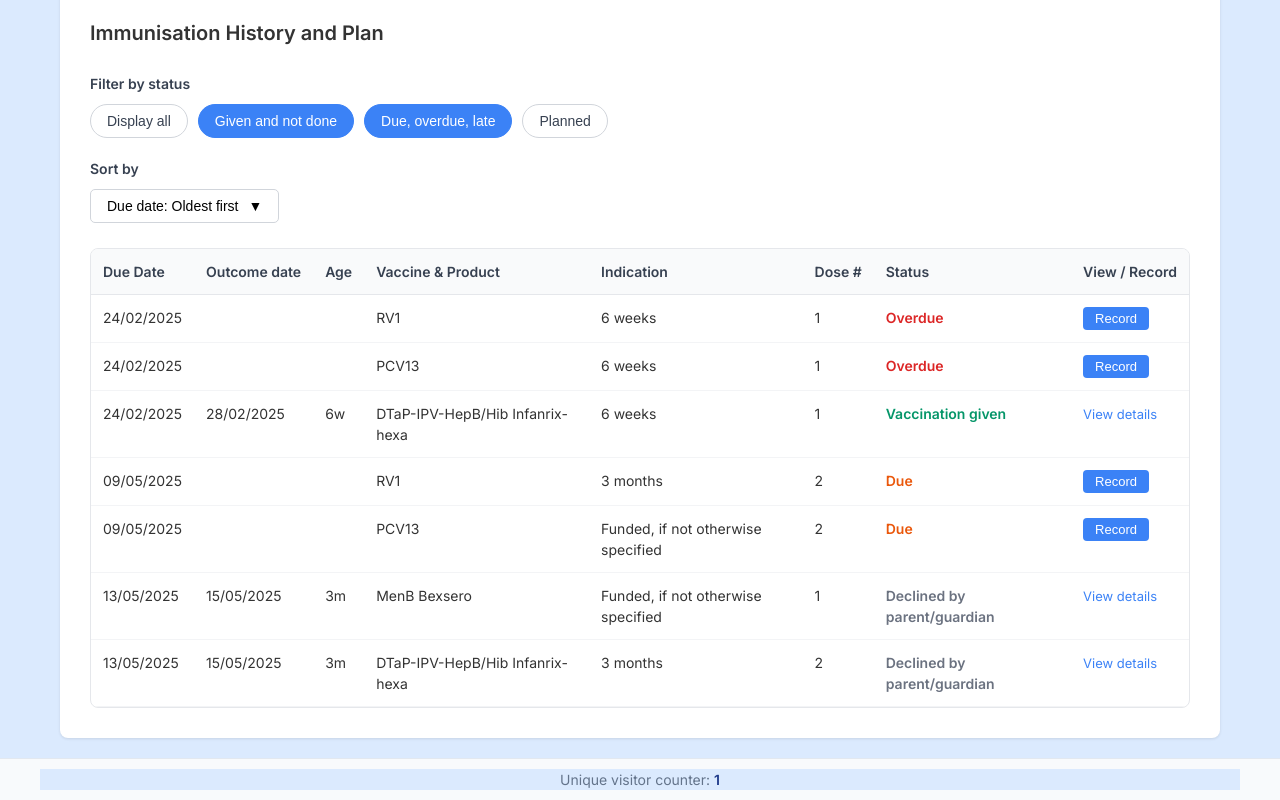
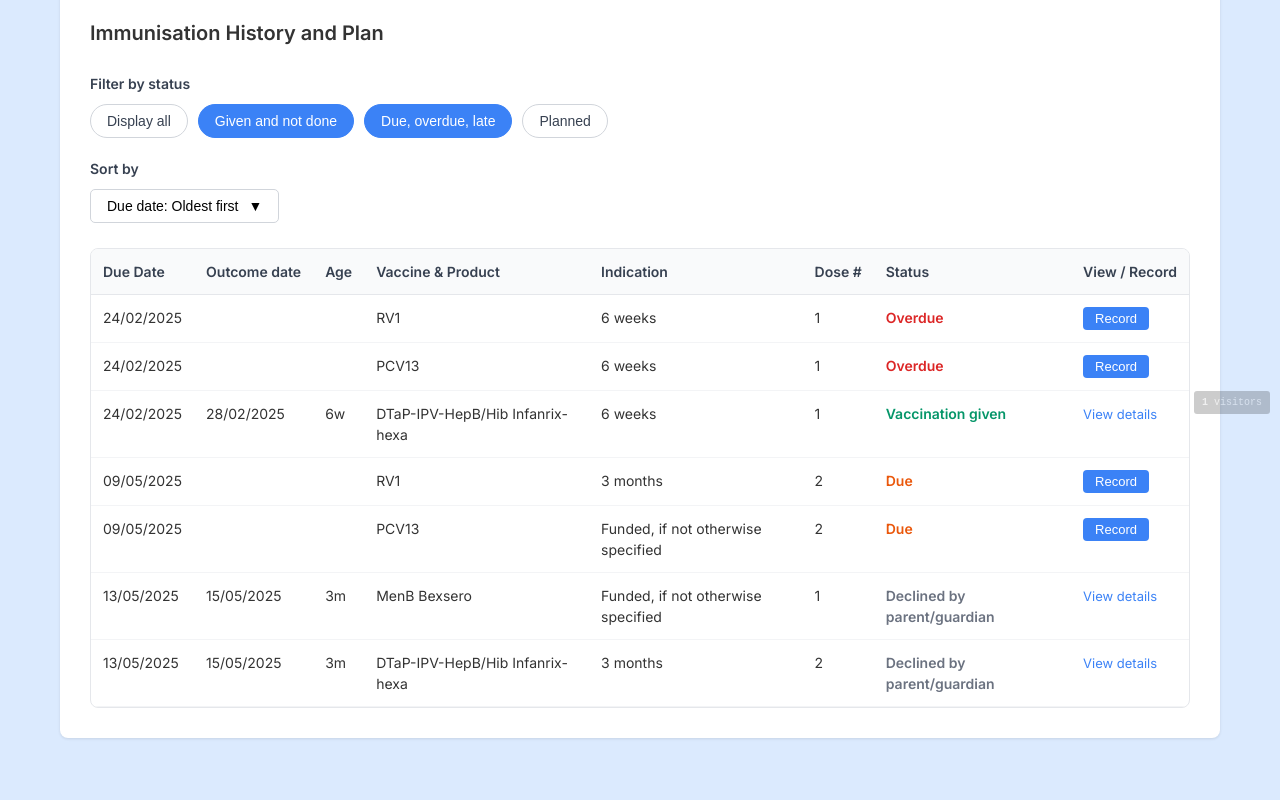
Before and after one commit to isaactekulu/immunisation, a plain HTML site: page index.html in a window 1280 px wide. Shown: the part 376-1176 px from the top of the page. After the commit the page ends 1134 px from the top, so only its background shows below. Drawn offline with Linux system fonts and the light colour scheme.

Commit message:
Add admin visitor counter with password reset functionality
- Moved visitor counter to bottom-right corner for UX testing
- Added password-protected reset functionality (password: admin123)
- Counter appears as subtle debug info, invisible to test users
- Tracks unique visitors per browser session
- Includes hover effects and click handling
- Ready for user testing with proper analytics

```diff
--- a/index.html
+++ b/index.html
@@ -118,12 +118,10 @@
         </div>
     </div>
 
-    <!-- Visitor Counter -->
-    <footer class="visitor-counter">
-        <div class="container">
-            <p>Unique visitor counter: <span id="visitorCount">0</span></p>
-        </div>
-    </footer>
+    <!-- Admin Visitor Counter (Hidden from users) -->
+    <div class="admin-counter" id="adminCounter">
+        <span id="visitorCount">0</span> visitors
+    </div>
 
     <script src="script.js"></script>
 </body>
--- a/script.js
+++ b/script.js
@@ -342,6 +342,7 @@ function renderTable() {
 // Visitor counter functionality
 function initVisitorCounter() {
     const visitorCountElement = document.getElementById('visitorCount');
+    const adminCounter = document.getElementById('adminCounter');
     const storageKey = 'rosie-ux-unique-visitors';
     const sessionKey = 'rosie-ux-session-visited';
 
@@ -363,6 +364,35 @@ function initVisitorCounter() {
     // Display current count
     const currentCount = parseInt(localStorage.getItem(storageKey)) || 0;
     visitorCountElement.textContent = currentCount;
+
+    // Add click event for admin reset
+    adminCounter.addEventListener('click', function(e) {
+        e.preventDefault();
+        e.stopPropagation();
+
+        const password = prompt('Enter admin password to reset visitor count:');
+
+        if (password === 'admin123') {
+            const confirmReset = confirm('Are you sure you want to reset the visitor count to 0?');
+
+            if (confirmReset) {
+                localStorage.setItem(storageKey, '0');
+                visitorCountElement.textContent = '0';
+                alert('Visitor count has been reset to 0.');
+            }
+        } else if (password !== null) {
+            alert('Incorrect password. Access denied.');
+        }
+    });
+
+    // Debug: Add visual feedback on hover
+    adminCounter.addEventListener('mouseenter', function() {
+        this.style.backgroundColor = 'rgba(0, 0, 0, 0.9)';
+    });
+
+    adminCounter.addEventListener('mouseleave', function() {
+        this.style.backgroundColor = 'rgba(0, 0, 0, 0.8)';
+    });
 }
 
 // Initialize the application when DOM is loaded
--- a/styles.css
+++ b/styles.css
@@ -372,24 +372,31 @@ body {
     background-color: #2563eb;
 }
 
-/* Visitor Counter Styles */
-.visitor-counter {
-    background-color: #f8fafc;
-    border-top: 1px solid #e2e8f0;
-    padding: 10px 0;
-    margin-top: 20px;
+/* Admin Visitor Counter (Hidden from users) */
+.admin-counter {
+    position: fixed;
+    bottom: 10px;
+    right: 10px;
+    background-color: rgba(0, 0, 0, 0.5);
+    color: rgba(255, 255, 255, 0.7);
+    padding: 4px 8px;
+    border-radius: 3px;
+    font-size: 10px;
+    font-family: monospace;
+    z-index: 9999;
+    opacity: 0.4;
+    cursor: pointer;
+    user-select: none;
+    min-width: 60px;
     text-align: center;
 }
 
-.visitor-counter p {
-    color: #64748b;
-    font-size: 14px;
-    font-weight: 400;
+.admin-counter:hover {
+    opacity: 1;
 }
 
-.visitor-counter #visitorCount {
-    font-weight: 600;
-    color: #1e3a8a;
+#visitorCount {
+    font-weight: bold;
 }
 
 /* Responsive Design */
```
